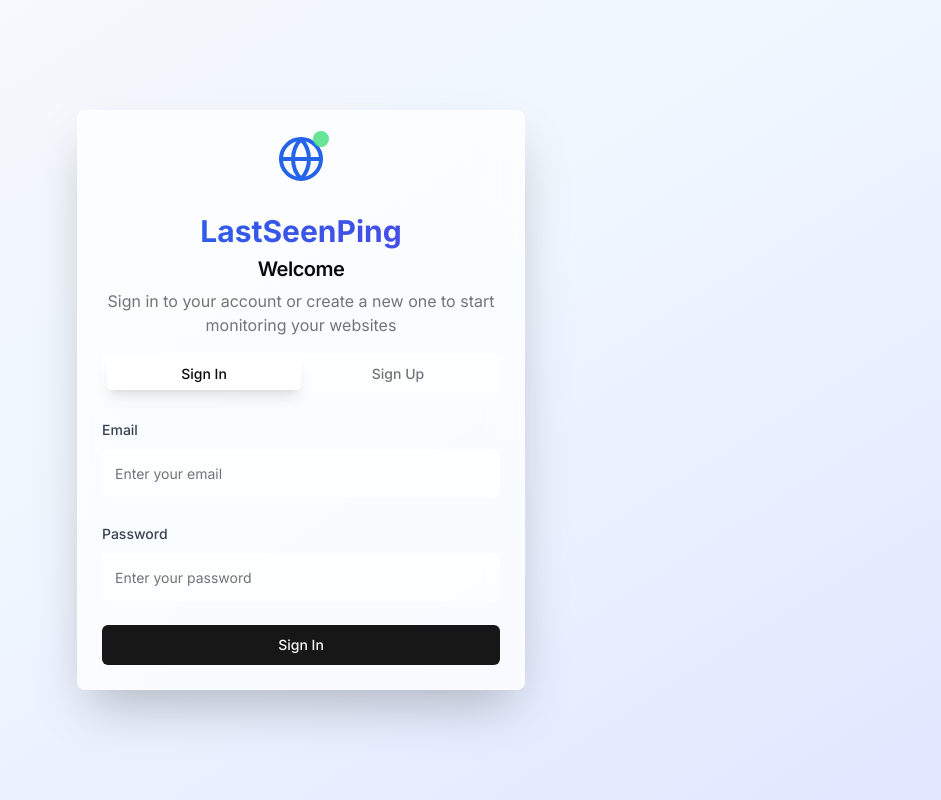
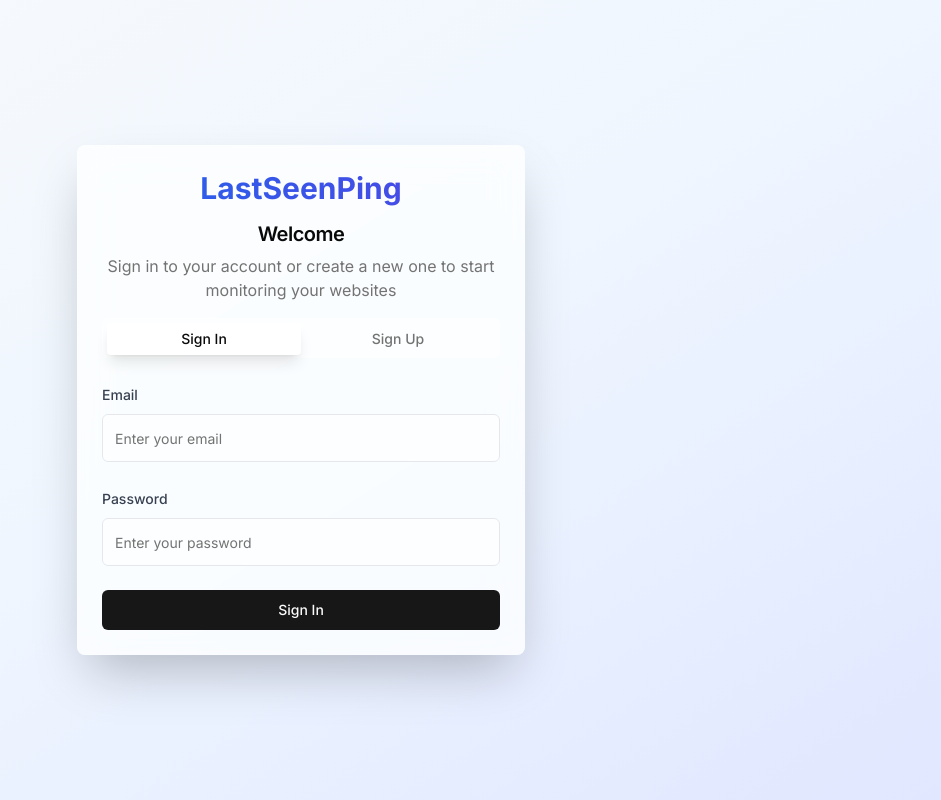
Before and after one commit to afnanahmadtariq/last_seen, a Next.js app: page /auth/signin in a window 1280 px wide. Shown: the whole page, without its empty margins (339-1280 px from the left). Built offline with nearby package versions, Linux system fonts and the light colour scheme.

Commit message:
Update page.tsx

```diff
--- a/app/auth/signin/page.tsx
+++ b/app/auth/signin/page.tsx
@@ -105,12 +105,6 @@ export default function SignIn() {
     <div className="min-h-screen flex items-center justify-center bg-gradient-to-br from-slate-50 via-blue-50 to-indigo-100 dark:from-slate-950 dark:via-slate-900 dark:to-indigo-950 py-12 px-4 sm:px-6 lg:px-8">
       <Card className="w-full max-w-md glass dark:glass-dark border-white/20 dark:border-gray-800/50 shadow-2xl animate-slide-up">
         <CardHeader className="text-center pb-4">
-          <div className="flex items-center justify-center mb-6">
-            <div className="relative">
-              <Globe className="h-12 w-12 text-blue-600 dark:text-blue-400" />
-              <div className="absolute -top-1 -right-1 w-4 h-4 bg-green-400 rounded-full animate-pulse-soft"></div>
-            </div>
-          </div>
           <h1 className="text-3xl font-bold bg-gradient-to-r from-blue-600 to-indigo-600 dark:from-blue-400 dark:to-indigo-400 bg-clip-text text-transparent mb-2">
             LastSeenPing
           </h1>
@@ -142,7 +136,7 @@ export default function SignIn() {
                     placeholder="Enter your email"
                     value={loginData.email}
                     onChange={(e) => setLoginData({ ...loginData, email: e.target.value })}
-                    className="h-12 bg-white/50 dark:bg-gray-800/50 border-white/20 dark:border-gray-700/50 focus:ring-2 focus:ring-blue-500 focus:border-transparent transition-all duration-200"
+                    className="h-12 bg-white/50 dark:bg-gray-800/50 border-gray-200 dark:border-gray-700/50 focus:ring-2 focus:ring-blue-500 focus:border-transparent transition-all duration-200"
                     required
                   />
                 </div>
@@ -154,7 +148,7 @@ export default function SignIn() {
                     placeholder="Enter your password"
                     value={loginData.password}
                     onChange={(e) => setLoginData({ ...loginData, password: e.target.value })}
-                    className="h-12 bg-white/50 dark:bg-gray-800/50 border-white/20 dark:border-gray-700/50 focus:ring-2 focus:ring-blue-500 focus:border-transparent transition-all duration-200"
+                    className="h-12 bg-white/50 dark:bg-gray-800/50 border-gray-200 dark:border-gray-700/50 focus:ring-2 focus:ring-blue-500 focus:border-transparent transition-all duration-200"
                     required
                   />
                 </div>
```
